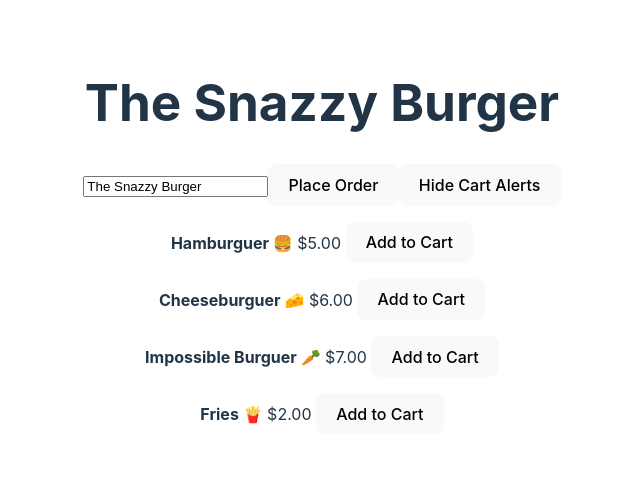
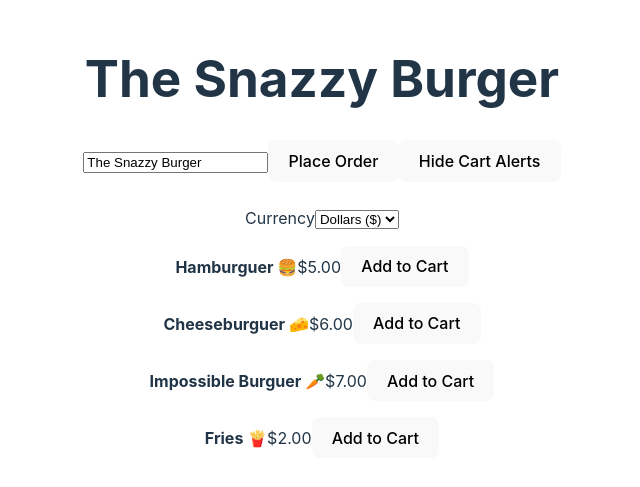
Before and after one commit to jessicaosouza/composition-api, a Vue app: page / in a window 1280 px wide. Shown: the part 155-642 px from the top of the page, without its empty margins (318-958 px from the left). Built offline with nearby package versions, Linux system fonts and the light colour scheme.

Commit message:
class12: using provide&inject withi composition api

```diff
--- a/src/App.vue
+++ b/src/App.vue
@@ -5,16 +5,30 @@
 	<input type="text" v-model="name">
 	<button @click="placeOrder">Place Order</button>
 	<button @click="removeWatcher">Hide Cart Alerts</button>
-	<YummyMeal v-for="meal in meals" :name="meal.name" :price="meal.price" @addToCart="addItemToCart" />
+
+	<br><br>
+	<label for="currencySymbol">Currency</label>
+	<select v-model="currencySymbol">
+		<option value="$">Dollars ($)</option>
+		<option value="R$">Real (R$)</option>
+	</select>
+
+	<YummyMeal v-for="meal in meals"
+		:name="meal.name"
+		:price="meal.price"
+		@addToCart="addItemToCart"
+	/>
 </template>
 
 <script>
 	import YummyMeal from './components/YummyMeal.vue'
-	import { ref, reactive, watch } from "vue"
+	import { ref, reactive, watch, provide } from "vue"
 
 	export default {
 		components: { YummyMeal },
 		setup(){
+			const currencySymbol = ref("$")
+			provide("currencySymbol", currencySymbol);
 			const cart =  reactive([])
 			const name = ref("The Snazzy Burger")
 			const meals = reactive([
@@ -34,7 +48,7 @@
 				}
 			)
 
-			return { name, placeOrder, addItemToCart, meals, removeWatcher }
+			return { name, placeOrder, addItemToCart, meals, removeWatcher, currencySymbol }
 		},
 	}
 </script>
--- a/src/components/YummyMeal.vue
+++ b/src/components/YummyMeal.vue
@@ -1,28 +1,28 @@
 <template>
     <p>
         <strong>{{ name }}</strong>
-        {{ pricePretty }}
+        <YummyMealPrice :price="price" />
         <button @click="addToCart">Add to Cart</button>
     </p>
 </template>
 <script>
-    import { computed } from "vue";
+    import YummyMealPrice from './YummyMealPrice.vue';
+
     export default {
+        components: { YummyMealPrice },
         props: {
             name: String,
-            price: Number,
+            price: Number
         },
-
         /**
          *
          * @param {*} props
          * @param {*} context => concede acesso a attrs, slots, emit
          */
-        setup(props,{ emit }){
-            const addToCart = () => emit("addToCart", props.name)
-            const pricePretty = computed(() => `$${props.price.toFixed(2)}`)
-
-            return { addToCart, pricePretty }
+        setup(props, { emit }) {
+            const addToCart = () => emit("addToCart", props.name);
+            return { addToCart };
         },
+        components: { YummyMealPrice }
     }
 </script>
--- /dev/null
+++ b/src/components/YummyMealPrice.vue
@@ -0,0 +1,19 @@
+<template>
+    <span>{{ pricePretty }}</span>
+</template>
+<script>
+    import { computed, inject } from "vue"
+
+    export default {
+        props: {
+            price: Number
+        },
+
+        setup(props){
+            const currencySymbol = inject("currencySymbol")
+            const pricePretty = computed(() => `${currencySymbol.value}${props.price.toFixed(2)}`)
+
+            return { pricePretty }
+        }
+    }
+</script>
```
